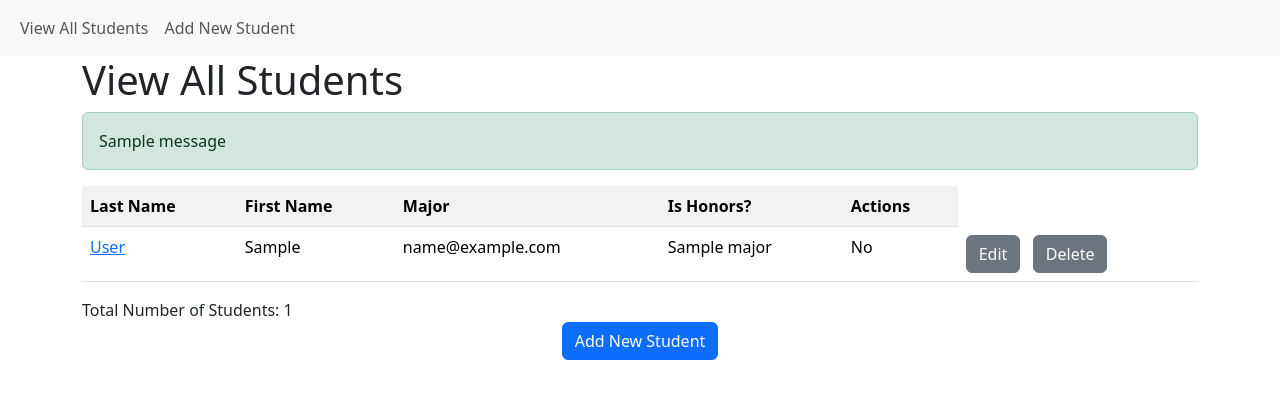
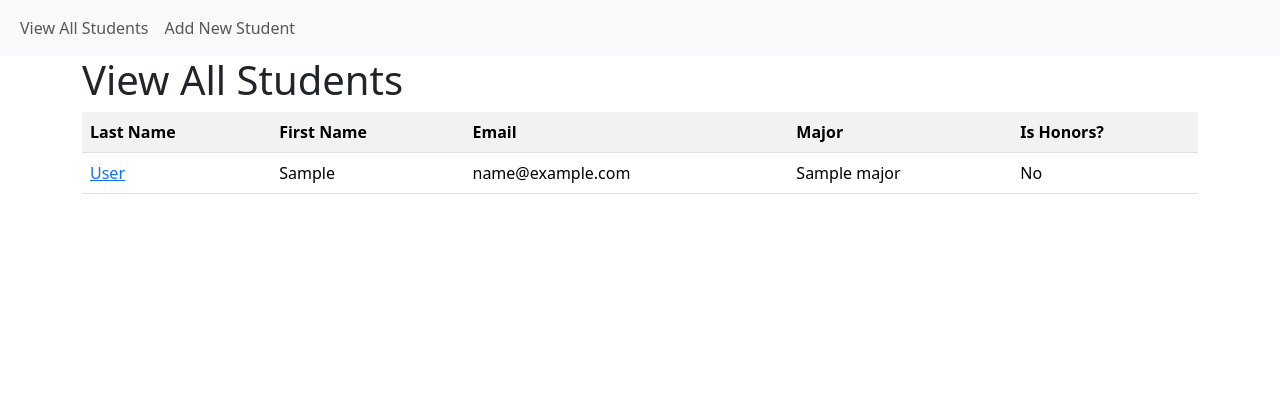
Before and after one commit to Mbush1x/helloWorld, a Python web app: template templates/student_view_all.html in a window 1280 px wide. Shown: the top 399 px of the page. Run offline with Jinja, Linux system fonts and the light colour scheme; the template is opened without the code that fills it: most values are stand-ins (such as "Sample title", 1, 10 or a date in 2020); one stand-in notice (Sample message) is shown.

Commit message:
updated student view all to all role based access to admin and manager.

```diff
--- a/templates/student_view_all.html
+++ b/templates/student_view_all.html
@@ -1,4 +1,3 @@
-
 {% extends "base.html" %}
 
 {% block page_title %}
@@ -14,43 +13,40 @@
     <div class="row">
     <div class="col">
 
-        {% with messages = get_flashed_messages(with_categories=true) %}
-            {% if messages %}
-                {% for category, message in messages %}
-                  <div class="alert {{ 'alert-success' if category == 'success' else 'alert-danger' }}" role="alert">
-                    {{ message }}
-                  </div>
-                {% endfor %}
-            {% endif %}
-        {% endwith %}
-
     <table class="table table-striped">
         <tr>
             <th>Last Name</th>
-			<th>First Name</th>
+            <th>First Name</th>
+            <th>Email</th>
             <th>Major</th>
             <th>Is Honors?</th>
+            {% if current_user.role in ['ADMIN', 'MANAGER'] %}
             <th>Actions</th>
+            {% endif %}
         </tr>
 
         {% for each_student, each_major in students %}
         <tr>
             <td><a href="{{ url_for('student_view', student_id=each_student['student_id']) }}">{{ each_student['last_name'] }}</a></td>
             <td>{{ each_student['first_name'] }}</td>
-            <td>{{ each_student.email if each_student.email else 'N/A' }}</td>
+            <td>{{ each_student['email'] }}</td>
             <td>{{ each_major['major'] }}</td>
             <td>{{ 'Yes' if each_student['is_honors'] == 1 else 'No' }}</td>
+            {% if current_user.role in ['ADMIN', 'MANAGER'] %}
             <td>
                 <a href="{{ url_for('student_edit', student_id=each_student['student_id']) }}" class="btn btn-secondary" role="button">Edit</a>
-                &nbsp;
+                {% if current_user.role in ['ADMIN'] %}
                 <a href="{{ url_for('student_delete', student_id=each_student['student_id']) }}" class="btn btn-secondary" role="button">Delete</a>
+                {% endif %}
             </td>
+            {% endif %}
         </tr>
         {% endfor %}
     </table>
     </div>
     </div>
 
+    {% if current_user.role in ['ADMIN', 'MANAGER'] %}
     <div class="row">
         <div class="col">
             Total Number of Students: {{ students|length }}
@@ -62,5 +58,6 @@
             <a href="{{ url_for('student_create') }}" class="btn btn-primary" role="button">Add New Student</a>
         </div>
     </div>
+    {% endif %}
 
 {% endblock %}
```
